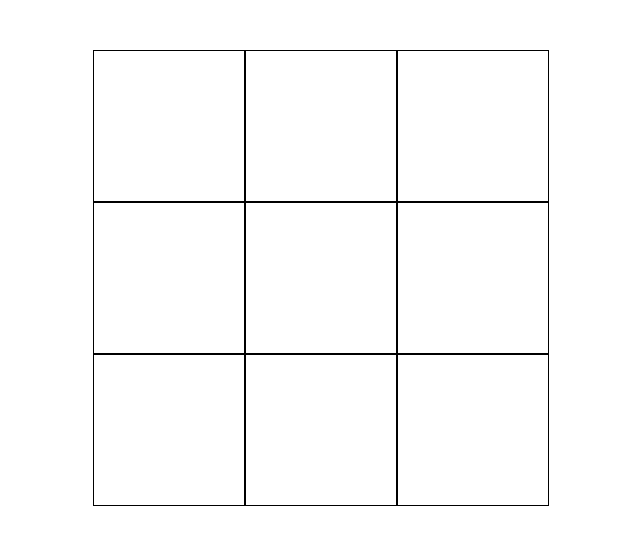
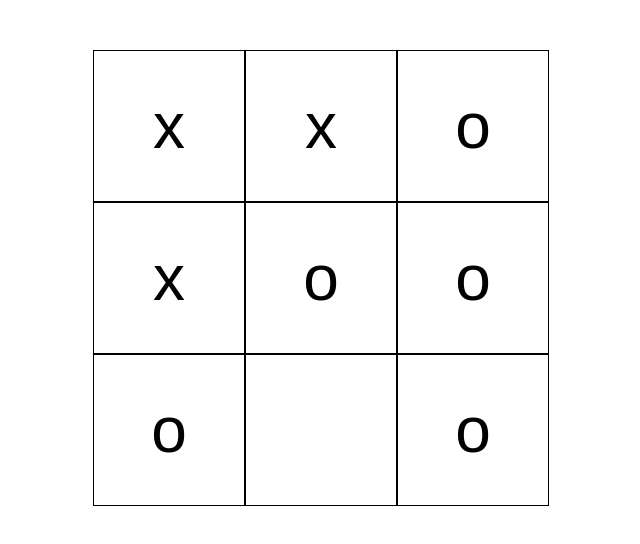
Before and after one commit to CourtneeM/odin-project-tic-tac-toe, a plain HTML site: page index.html in a window 1280 px wide. Shown: the whole page, without its empty margins (319-959 px from the left). Drawn offline with Linux system fonts and the light colour scheme.

Commit message:
Allow gameboard array to render on webpage in correct square

```diff
--- a/index.html
+++ b/index.html
@@ -6,15 +6,15 @@
   </head>
   <body>
     <div id="gameboard">
-      <div id="top-left"></div>
-      <div id="top-center"></div>
-      <div id="top-right"></div>
-      <div id="center-left"></div>
-      <div id="center"></div>
-      <div id="center-right"></div>
-      <div id="bottom-left"></div>
-      <div id="bottom-center"></div>
-      <div id="bottom-right"></div>
+      <div id="0"></div>
+      <div id="1"></div>
+      <div id="2"></div>
+      <div id="3"></div>
+      <div id="4"></div>
+      <div id="5"></div>
+      <div id="6"></div>
+      <div id="7"></div>
+      <div id="8"></div>
     </div>
     <script src="script.js"></script>
   </body>
--- a/script.js
+++ b/script.js
@@ -2,7 +2,7 @@ const gameBoard = (() => {
   const div = document.createElement("div");
   let gameboard = () => ["x", "x", "o",
                          "x", "o", "o",
-                         "o", "o", "o"];
+                         "o", "", "o"];
   return {gameboard};
 })();
 
@@ -49,6 +49,14 @@ const gamePlay = (() => {
   return {win};
 })();
 
+let render = () => {
+  let gameboard = gameBoard.gameboard();
+  let gameboardSquares = document.querySelectorAll("#gameboard div");
+  for(let i = 0; i < gameboardSquares.length; i++) {
+    gameboardSquares[i].textContent = gameboard[i];
+  }
+}
+render();
 let player1 = Player("c", "X");
 let player2 = Player("t", "O");
 console.log(player1.getName(), player1.getSymbol());
--- a/style.css
+++ b/style.css
@@ -1,6 +1,7 @@
 body {
   margin: 0;
   padding: 0;
+  font-family: sans-serif;
 }
 
 #gameboard {
@@ -11,7 +12,11 @@ body {
 }
 
 #gameboard div {
+  display: flex;
+  justify-content: center;
+  align-items: center;
   width: 150px;
   height: 150px;
+  font-size: 4rem;
   border: 1px solid #000;
 }
```
